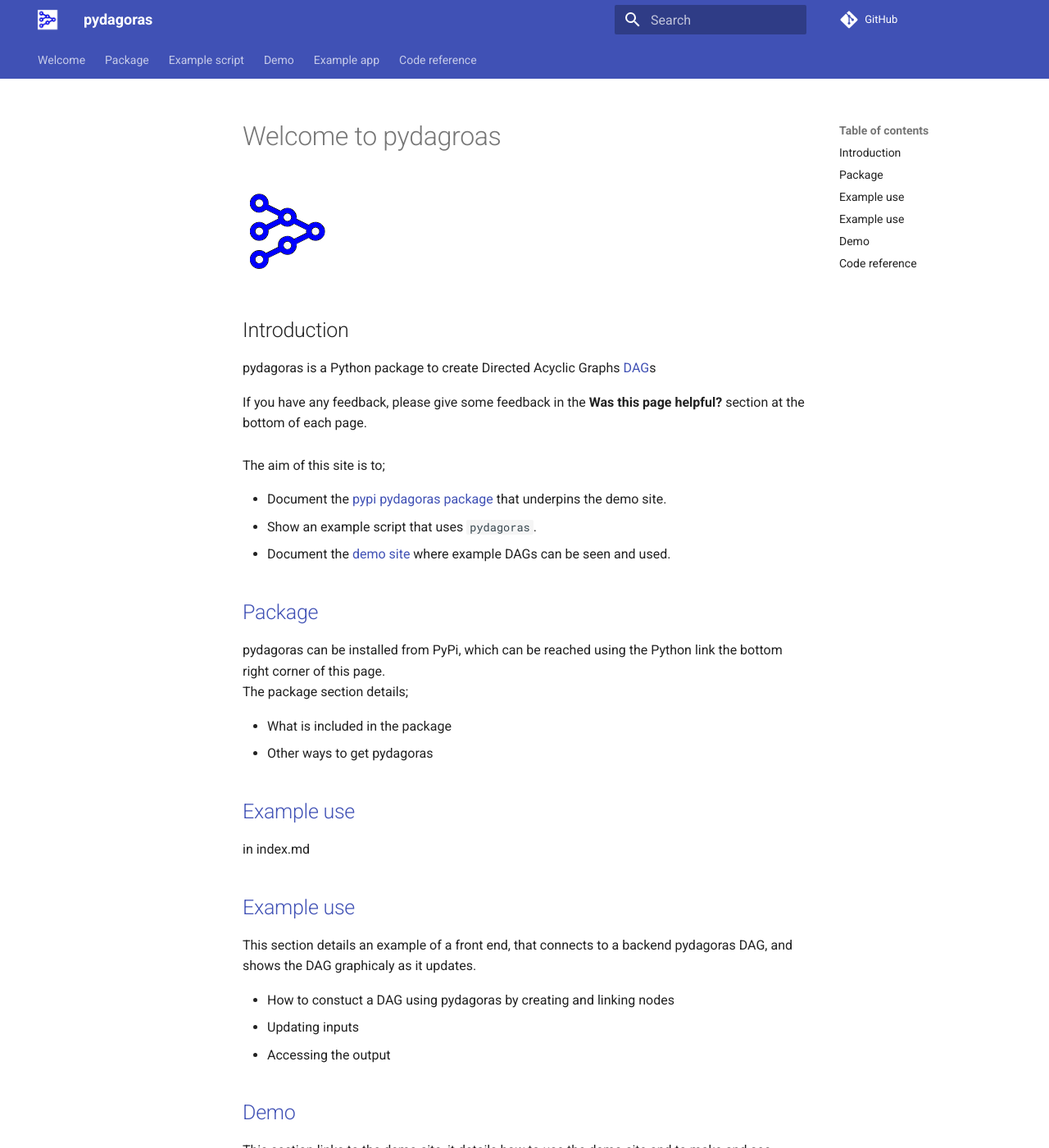
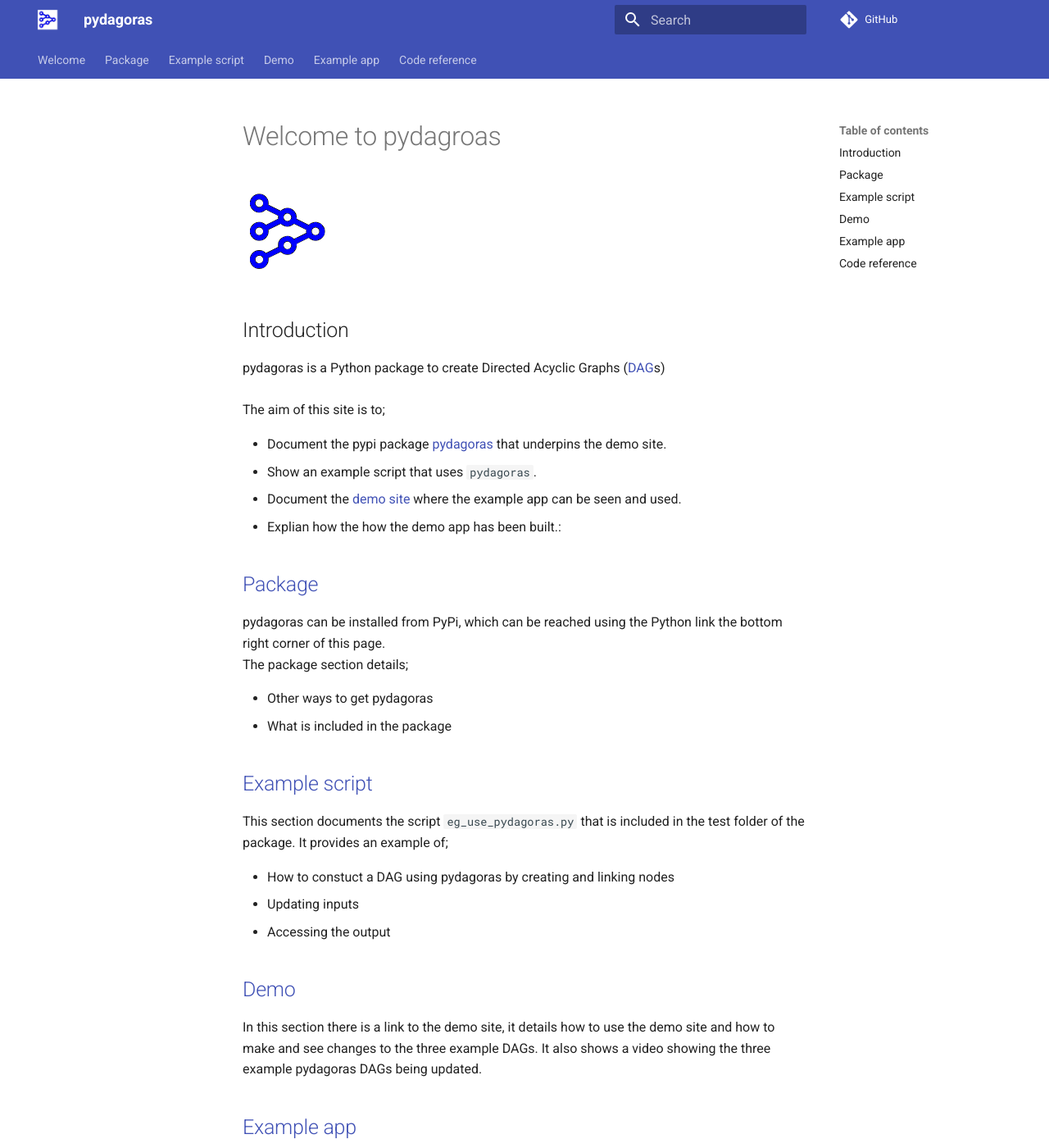
Before and after one commit to MarkHallett/pydagoras, an MkDocs documentation site: the page built from documentation/docs/index.md, in a window 1280 px wide and 1400 px high. Shown: the whole window at 82% size. Built offline with MkDocs 1.6.1 and Material for MkDocs 9.7.7, drawn with Linux system fonts in a browser that asks for light colours; comment, search, counter and statistics services are not loaded; some of the changed text lies outside the part shown.

Commit message:
doc update

```diff
--- a/documentation/docs/index.md
+++ b/documentation/docs/index.md
@@ -2,39 +2,37 @@
 ![alt text](images/pydagoras.png "pydagoras")
 
 ## Introduction
-pydagoras is a Python package to create Directed Acyclic Graphs [DAG](https://en.wikipedia.org/wiki/Directed_acyclic_graph)s</br>
-
-If you have any feedback, please give some feedback in the <b>Was this page helpful?</b> section at the bottom of each page.
-</b>
-</br>
+pydagoras is a Python package to create Directed Acyclic Graphs ([DAG](https://en.wikipedia.org/wiki/Directed_acyclic_graph)s) </br>
 </br>
 The aim of this site is to;
 
-* Document the [pypi pydagoras package](package.md) that underpins the demo site.
+* Document the pypi package [pydagoras](https://pypi.org/project/pydagoras) that underpins the demo site.
 * Show an example script that uses `pydagoras`.
-* Document the  [demo site](https://pydagoras.com) where example DAGs can be seen and used.
+* Document the [demo site](https://pydagoras.com)  where the example app can be seen and used.
+* Explian how the how the demo app has been built.:
 
 ## [Package](package.md)
 pydagoras can be installed from PyPi, which can be reached using the Python link the bottom right corner of this page.</br>
 The package section details;
 
+* Other ways to get pydagoras
 * What is included in the package
-* Other ways to get pydagoras
 
-## [Example use](example_script.md)
-in index.md
-
-## [Example use](example_app.md)
-This section details an example of a front end, that connects to a backend pydagoras DAG, and shows the DAG graphicaly as it updates.
+## [Example script](example_script.md)
+This section documents the script `eg_use_pydagoras.py` that is included in the test folder of the package. It provides an example of;
 
 * How to constuct a DAG using pydagoras by creating and linking nodes
 * Updating inputs
 * Accessing the output
 
 ## [Demo](demo.md)
-This section links to the demo site, it details how to use the demo site and to make and see changes to the DAGs.
-It also shows shows screenshots of example DAGs, as well as a video site showing three example pydagoras DAGs being updated.
+In this section there is a link to the demo site, it details how to use the demo site and how to make and see changes to the three example DAGs.
+It also shows a video showing the three example pydagoras DAGs being updated.
 
+## [Example app](example_app.md)
+This section explains how the example app has been built, with a front end, that connects to a backend that uses pydagoras.
 
 ## [Code reference](reference.md)
 This section allows you to look into the code behind the pydagoras package.
+
+------
```
Also changed, not shown: documentation/docs/demo.md (+17 -12 lines), documentation/docs/example_app.md (+3 -3 lines), documentation/docs/example_script.md (+13 -11 lines), documentation/docs/reference.md (+1 -1 lines), documentation/docs/welcome.md (+5 -7 lines), documentation/docs/images/basic_dag.png, documentation/docs/images/system_overview.png.
